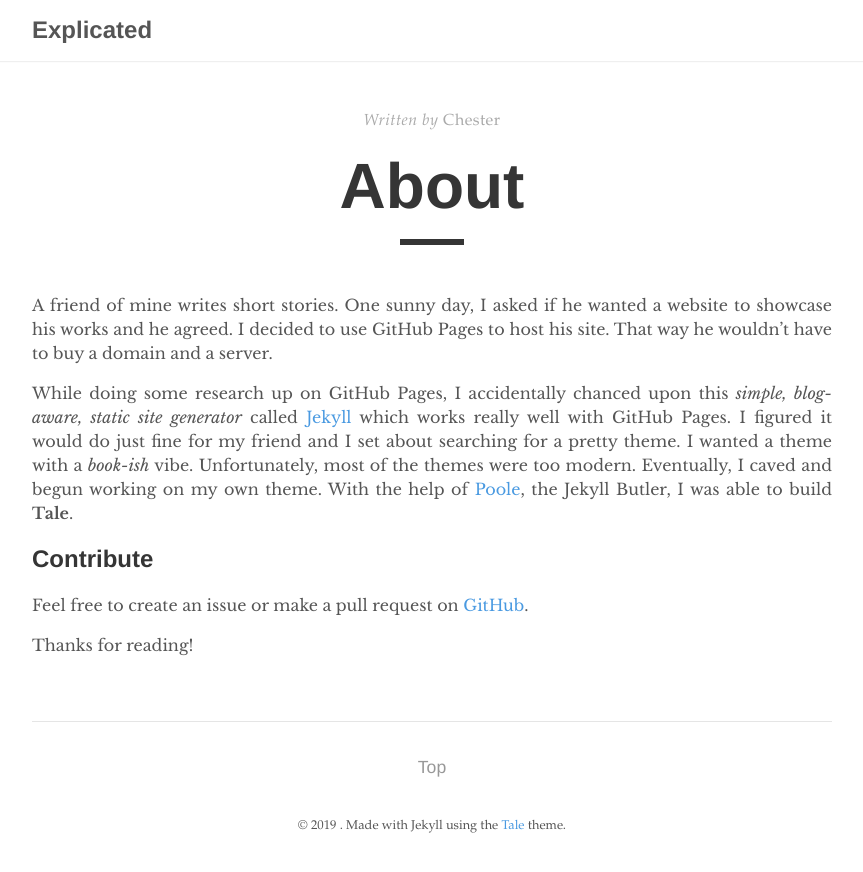
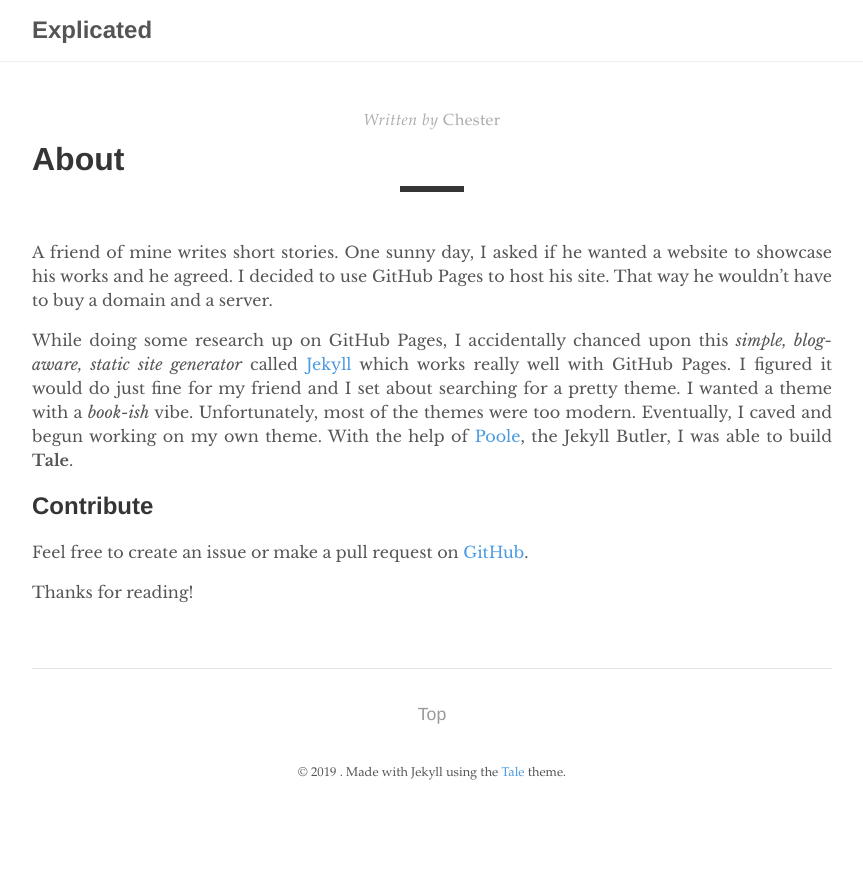
Before and after one commit to sillywalk/explicated, a Jekyll site: the page built from _pages/about.md, in a window 1280 px wide. Shown: the top 872 px of the page, without its empty margins (208-1071 px from the left). Built offline with Jekyll 4.4.1, drawn with Linux system fonts in a browser that asks for light colours.

Commit message:
Autocommit

```diff
--- a/_layouts/post.html
+++ b/_layouts/post.html
@@ -17,7 +17,7 @@ layout: default
         {% endif %}
     </div>
 
-    <h6 class="post-title">{{ page.title }}</h6>
+    <h6 class="catalogue-title">{{ page.title }}</h6>
     <div class="post-line"></div>
 
     {{ content }}
```
